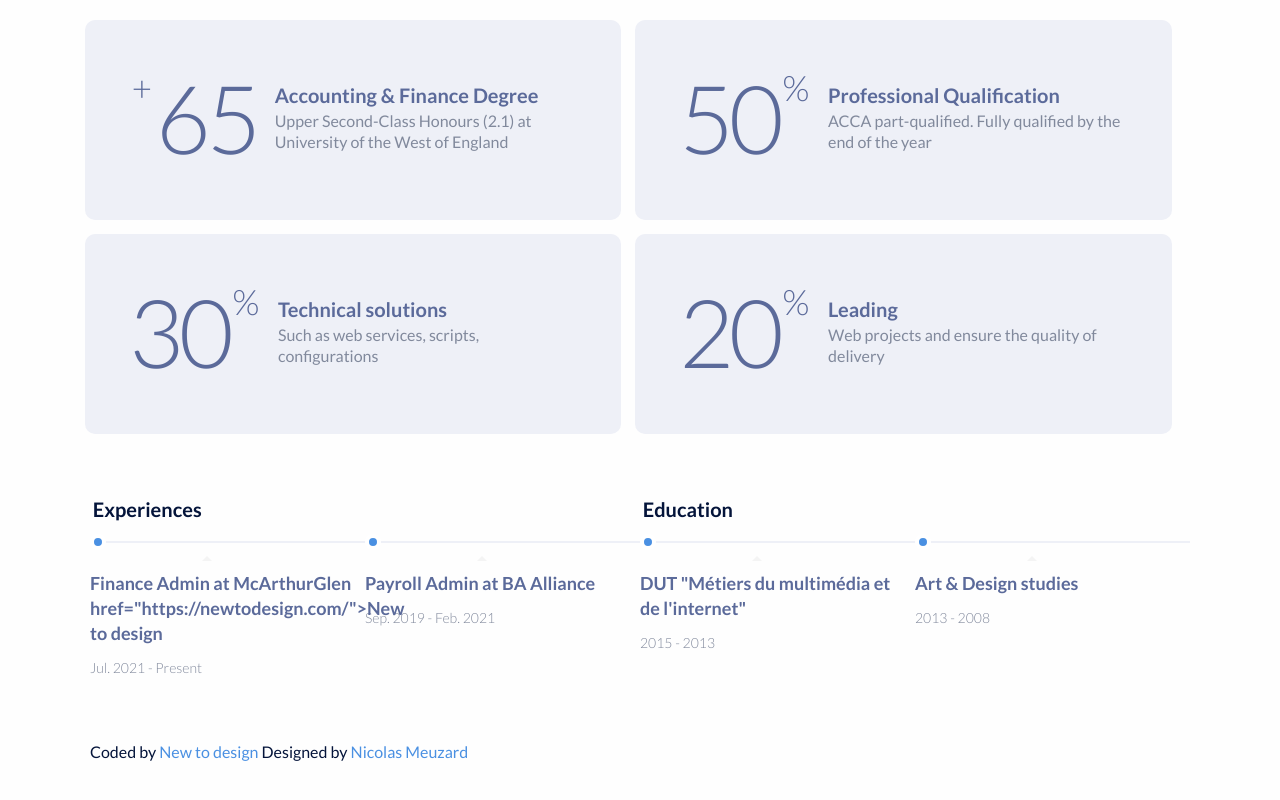
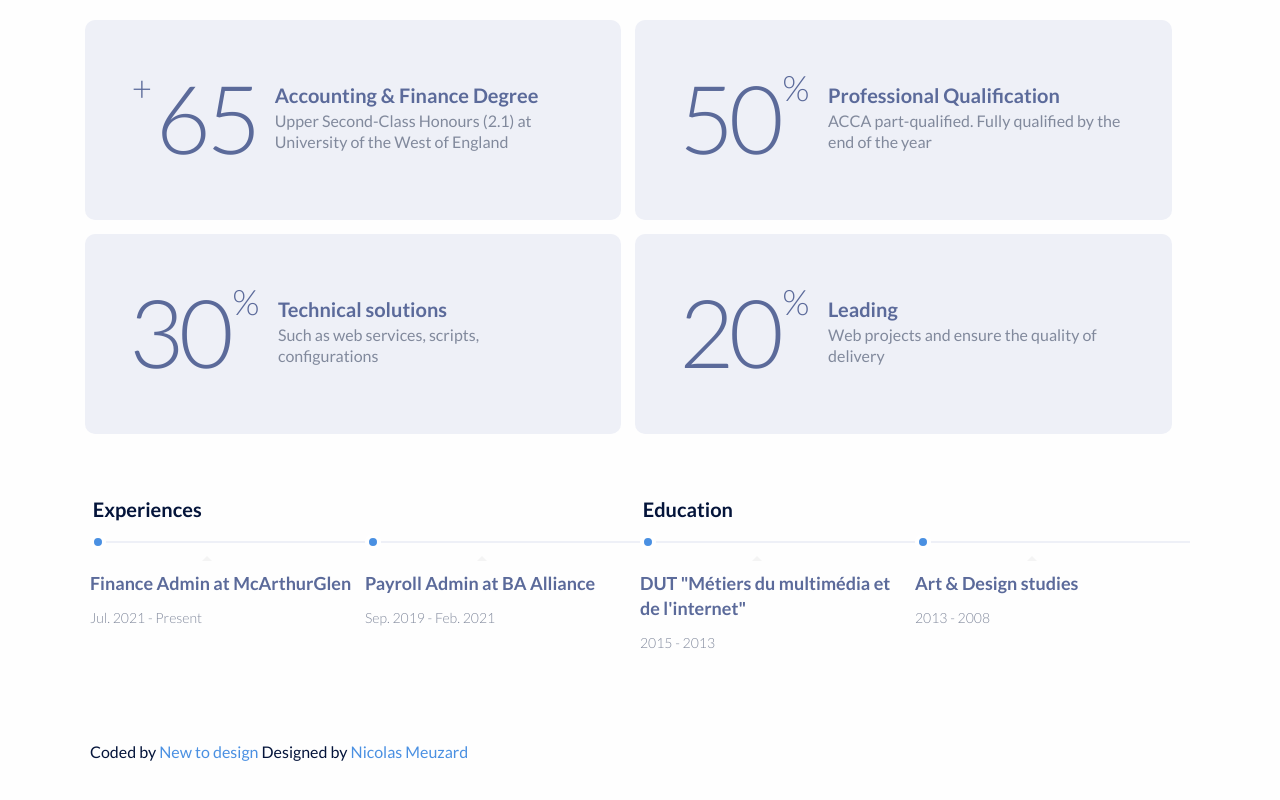
Before and after one commit to MYU124N/myuranscv.github.io, a plain HTML site: page index.html in a window 1280 px wide. Shown: the part 711-1511 px from the top of the page. Drawn offline with Linux system fonts and the light colour scheme.

Commit message:
Update index.html

```diff
--- a/index.html
+++ b/index.html
@@ -134,7 +134,7 @@ for startups and large companies</h2>
 		    <p class="line">Experiences</p>
 		    <span class="point"></span>
 		    <p class="description">
-		      Finance Admin at McArthurGlen href="https://newtodesign.com/">New to design
+		      Finance Admin at McArthurGlen
 		    </p>
 		    <span class="date">Jul. 2021 - Present</span>
 		  </li>
```
